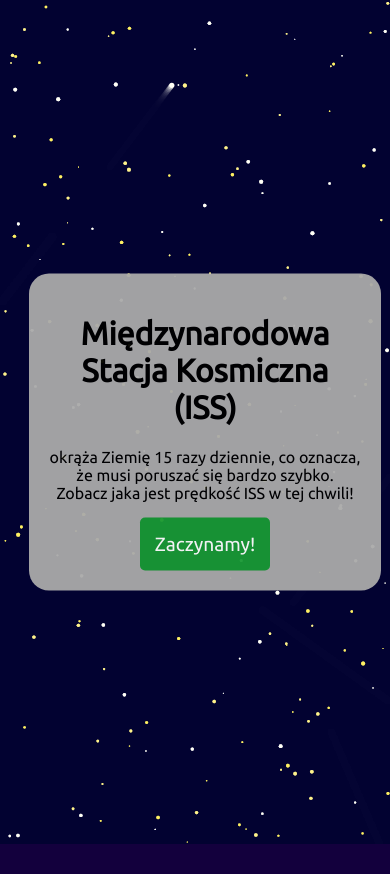
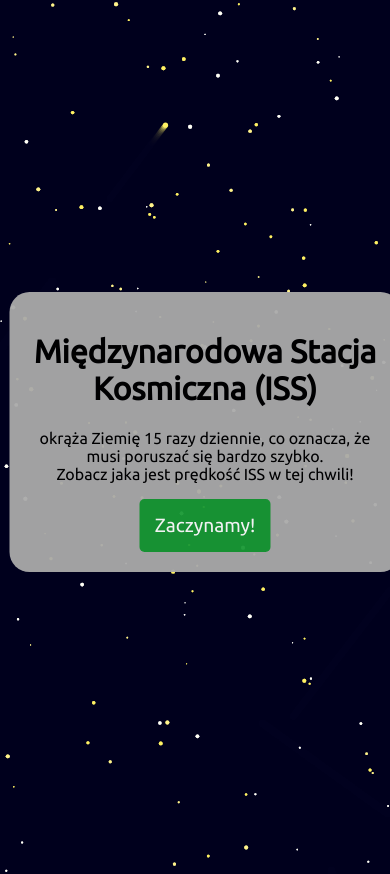
Before and after one commit to agatatocz/satelita, a React (Create React App) app: page / in a window 390 px wide. Shown: the top 874 px of the page. Before the commit the page ends 847 px from the top, so only its background shows below. Built offline with nearby package versions, Linux system fonts and the light colour scheme.

Commit message:
little improvements

```diff
--- a/package.json
+++ b/package.json
@@ -1,5 +1,5 @@
 {
-  "homepage": "https://agatatocz.github.io/satelita",
+  "homepage": "https://agatatocz.github.io/satelita/",
   "name": "satelita",
   "version": "0.1.0",
   "private": true,
--- a/src/App.js
+++ b/src/App.js
@@ -9,7 +9,7 @@
 class App extends Component {
   render() {
     return (
-      <BrowserRouter>
+      <BrowserRouter basename={process.env.PUBLIC_URL}>
         <React.Fragment>
           <Background />
           <Switch>
--- a/src/components/Background.jsx
+++ b/src/components/Background.jsx
@@ -15,7 +15,7 @@
     this.canvas = React.createRef();
     this.contex = null;
     window.onresize = this.canvasInit;
-    // window.onloadend = this.canvasInit;
+    window.onload = this.canvasInit;
   }
 
   componentDidMount() {
@@ -44,7 +44,7 @@
   draw = () => {
     const { width, height } = this.canvas.current;
     const { stars, shootingStar } = this.state;
-    this.contex.fillStyle = "rgba(4, 5, 51, 0.3)";
+    this.contex.fillStyle = "rgba(2, 2, 31, 0.3)";
     this.contex.fillRect(0, 0, width, height);
     stars.map(star => star.draw(this.contex));
     if (shootingStar) {
--- a/src/components/MeasurementPage.jsx
+++ b/src/components/MeasurementPage.jsx
@@ -10,6 +10,11 @@
     results: [],
     delay: 5
   };
+
+  componentDidMount() {
+    window.resizeTo(window.screen.availWidth / 2, window.screen.availHeight);
+    console.log("MP");
+  }
 
   addLocation = location => {
     const locations = [...this.state.locations];
--- a/src/styles/App.scss
+++ b/src/styles/App.scss
@@ -1,10 +1,14 @@
 @import url("https://fonts.googleapis.com/css?family=Ubuntu");
 @import "./animations.scss";
 
+html {
+  min-height: 1000px;
+}
+
 body {
   margin: 0;
-  // min-height: 100%;
-  background-color: #13003d;
+  height: 100%;
+  background-color: #02021f;
   font-family: "Ubuntu", Helvetica, Arial, sans-serif;
 }
 
--- a/src/styles/HomePage.scss
+++ b/src/styles/HomePage.scss
@@ -19,6 +19,6 @@
 
 @media (max-width: 700px) {
   .home-page {
-    width: 80%;
+    width: 90%;
   }
 }
```
